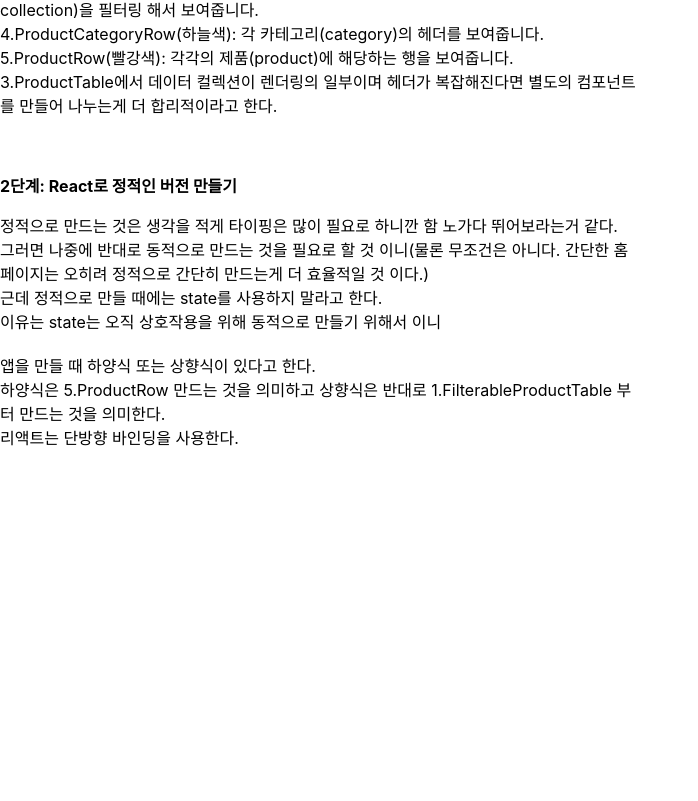
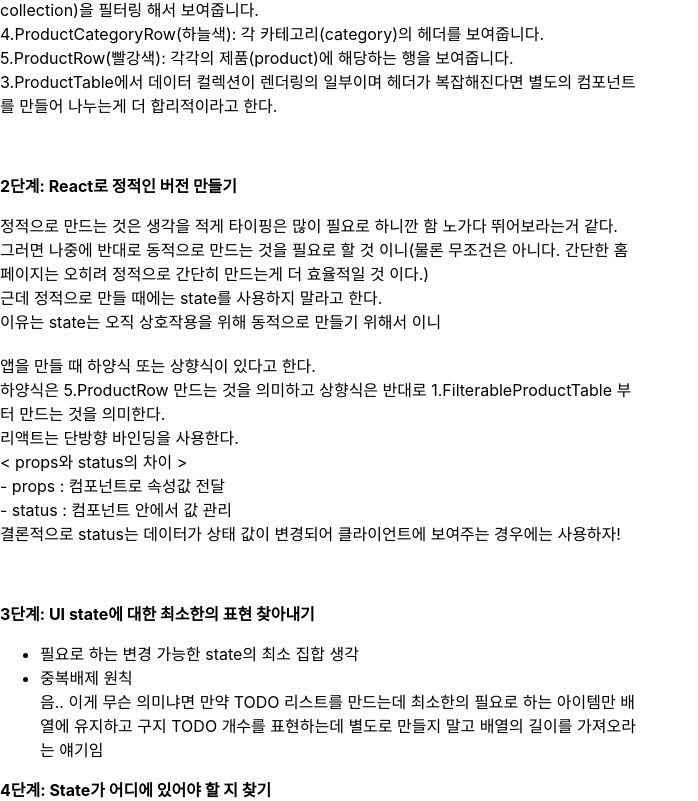
Before and after one commit to gitteration/reactStart, a React (Create React App) app: page / in a window 1280 px wide. Shown: the part 3161-3962 px from the top of the page, without its empty margins (0-698 px from the left). Before the commit the page ends 3626 px from the top, so only its background shows below. Built offline with nearby package versions, Linux system fonts and the light colour scheme.

Commit message:
chapter 12 END

```diff
--- a/src/App.1.js
+++ b/src/App.1.js
@@ -486,7 +486,25 @@ function App() {
 					앱을 만들 때 하양식 또는 상향식이 있다고 한다.<br/>
 					하양식은 5.ProductRow 만드는 것을 의미하고 상향식은 반대로 1.FilterableProductTable 부터 만드는 것을 의미한다.<br/>
 					리액트는 단방향 바인딩을 사용한다.<br/>
+					{'< props와 status의 차이 >'} <br/>
+					- props : 컴포넌트로 속성값 전달 <br/>
+					- status : 컴포넌트 안에서 값 관리 <br/>
+					결론적으로 status는 데이터가 상태 값이 변경되어 클라이언트에 보여주는 경우에는 사용하자!
 				</p>
+				<br/>
+				<br/>
+				<strong>3단계: UI state에 대한 최소한의 표현 찾아내기</strong>
+				<ul>
+					<li>
+						필요로 하는 변경 가능한 state의 최소 집합 생각
+					</li>
+					<li>
+						중복배제 원칙 <br/>
+						음.. 이게 무슨 의미냐면 만약 TODO 리스트를 만드는데 최소한의 필요로 하는 아이템만 배열에 유지하고 구지 TODO 개수를 표현하는데 별도로 만들지 말고 배열의 길이를 가져오라는 얘기임
+					</li>
+				</ul>
+				<strong>4단계: State가 어디에 있어야 할 지 찾기</strong>
+
 			</div>
 		)
 	}
```
